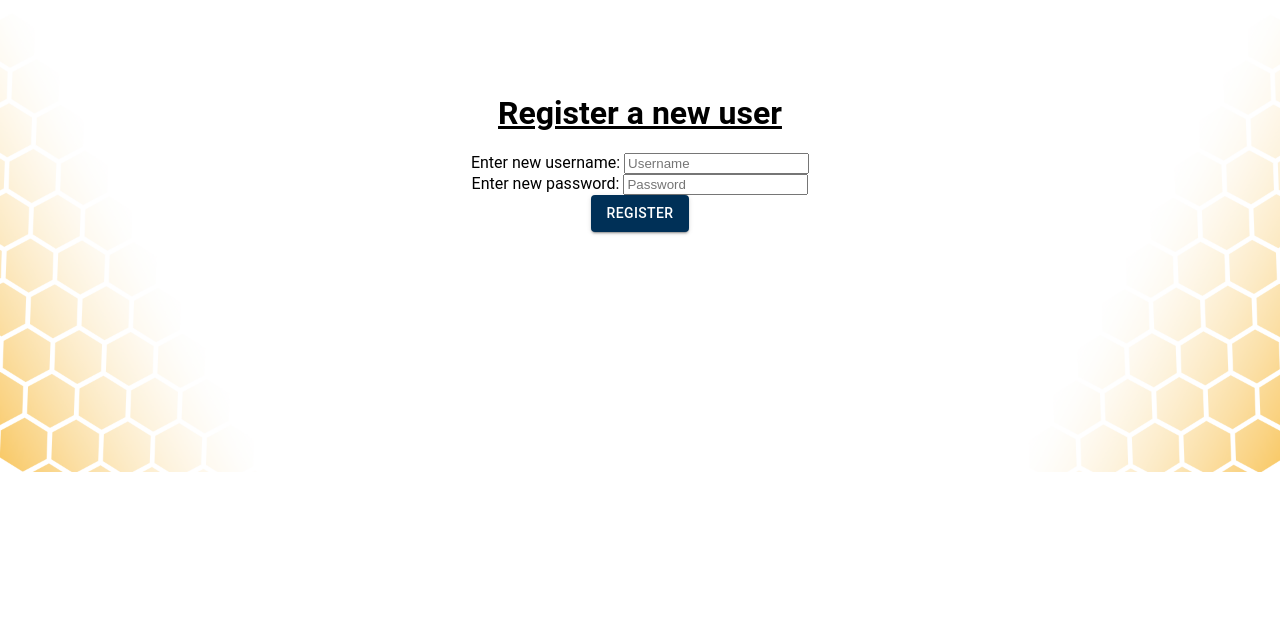
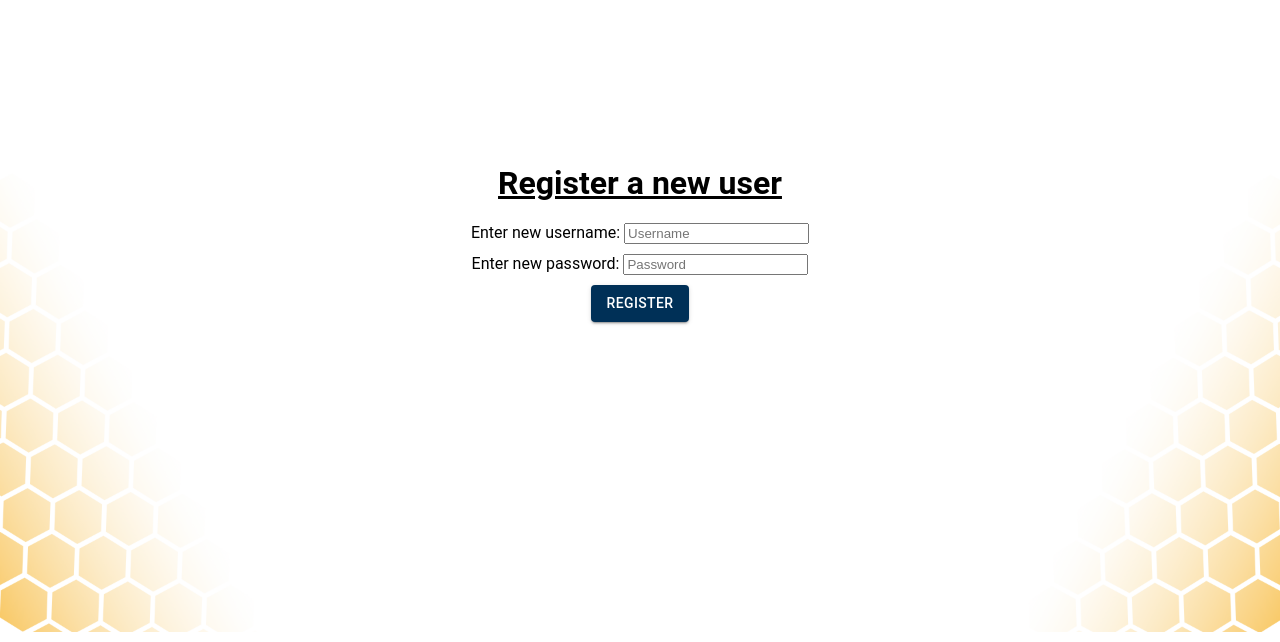
Before and after one commit to Excel-Tracker-Team-9302/excel-tracker, a React (Create React App) app in the folder excel-tracker-application/: page /register in a window 1280 px wide. Shown: the part 168-810 px from the top of the page. Built offline with nearby package versions, Linux system fonts and the light colour scheme.

Commit message:
Fixed margins on register

```diff
--- a/excel-tracker-application/src/styles/Register.css
+++ b/excel-tracker-application/src/styles/Register.css
@@ -4,7 +4,7 @@
     background-repeat: no-repeat;
     background-position: bottom;
 
-    height: 80vh;
+    height: 100vh;
     font-family: Roboto;
 
     display: flex;
@@ -16,3 +16,7 @@
 h1 {
     text-decoration: underline;
 }
+
+div {
+    margin: 0px 0px 10px 0px;
+}
```
